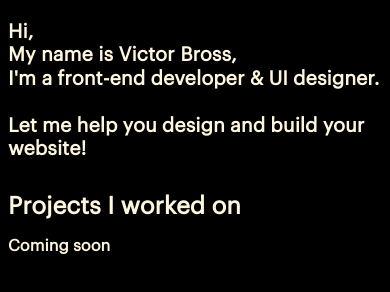
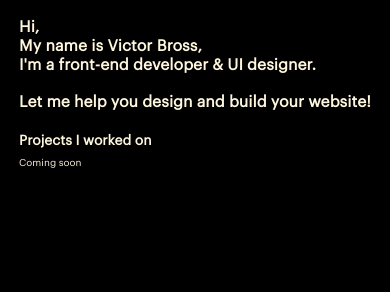
Before and after one commit to VB2095/site, a plain HTML site: page index.html in a window 390 px wide. Drawn offline with Linux system fonts and the light colour scheme.

Commit message:
title font size to 5vw on mobile

```diff
--- a/style.css
+++ b/style.css
@@ -22,29 +22,32 @@ body{
     .div1 { grid-area: 1 / 1 / 2 / 2; }
     .div2 { grid-area: 2 / 1 / 3 / 2; }
 
-
-h1 {
+body{
     color: #FFF6DE;
     font-family: 'Graphik';
-    font-weight: 900;
-    font-size: 4vw;
-
-
+}
+h1 {
+    font-size: 3.5vw;
 }
 
+h2{
+    font-size: 1.5vw;
+}
+p{
 
-
-.div2 {
-    color: #FFF6DE;
-    font-family: 'Graphik';
-    font-weight: 900;
-
+    font-size: 1.5vw;
 }
-
 
 @media screen and (max-width: 767px){
     h1 {
-        font-size: 5vw;
+        font-size: 4vw;
         line-height: 1.2;
     }
+
+    h2{
+        font-size: 3.5vw;
+    }
+    p{
+        font-size: 2.5vw;
+    }
 }
```
